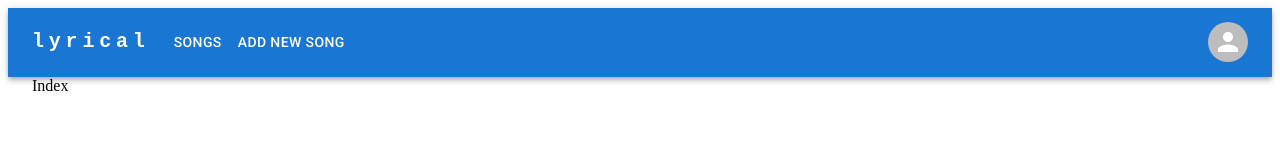
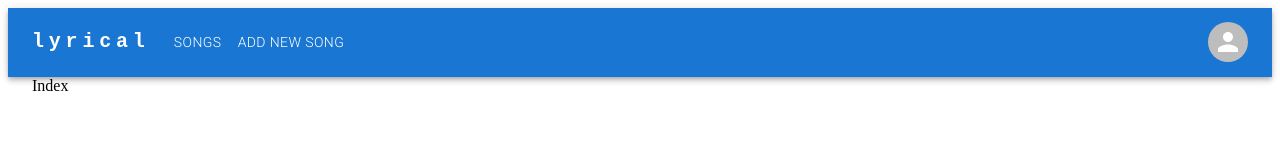
Before and after one commit to StanislavMakhnytskyi/lyrical-graphql-monorepo, a Next.js app in the folder packages/web-ui/: page / in a window 1280 px wide. Shown: the top 160 px of the page. Built offline with nearby package versions, Linux system fonts and the light colour scheme.

Commit message:
feature(web-ui): highlight active menu item

```diff
--- a/packages/web-ui/components/responsive-app-bar.tsx
+++ b/packages/web-ui/components/responsive-app-bar.tsx
@@ -19,7 +19,7 @@ const pages = [
 const settings = ['Profile', 'Account', 'Dashboard', 'Logout'];
 
 export const ResponsiveAppBar = () => {
-  const router = useRouter();
+  const { route, push } = useRouter();
   const [anchorElNav, setAnchorElNav] = React.useState<null | HTMLElement>(null);
   const [anchorElUser, setAnchorElUser] = React.useState<null | HTMLElement>(null);
 
@@ -39,7 +39,7 @@ export const ResponsiveAppBar = () => {
   };
 
   const handleMenuItemClick = (url: string) => {
-    router.push(url);
+    push(url);
     handleCloseUserMenu();
   };
 
@@ -95,7 +95,7 @@ export const ResponsiveAppBar = () => {
               }}
             >
               {pages.map(({ title, url }) => (
-                <MenuItem key={title} onClick={() => handleMenuItemClick(url)}>
+                <MenuItem key={title} onClick={() => handleMenuItemClick(url)} selected={route === url}>
                   <Typography textAlign="center">{title}</Typography>
                 </MenuItem>
               ))}
@@ -124,7 +124,12 @@ export const ResponsiveAppBar = () => {
               <Button
                 key={title}
                 onClick={() => handleMenuItemClick(url)}
-                sx={{ my: 2, color: 'white', display: 'block' }}
+                sx={{
+                  my: 2,
+                  color: 'white',
+                  display: 'block',
+                  fontWeight: route === url ? 'bold' : '100',
+                }}
               >
                 {title}
               </Button>
```
